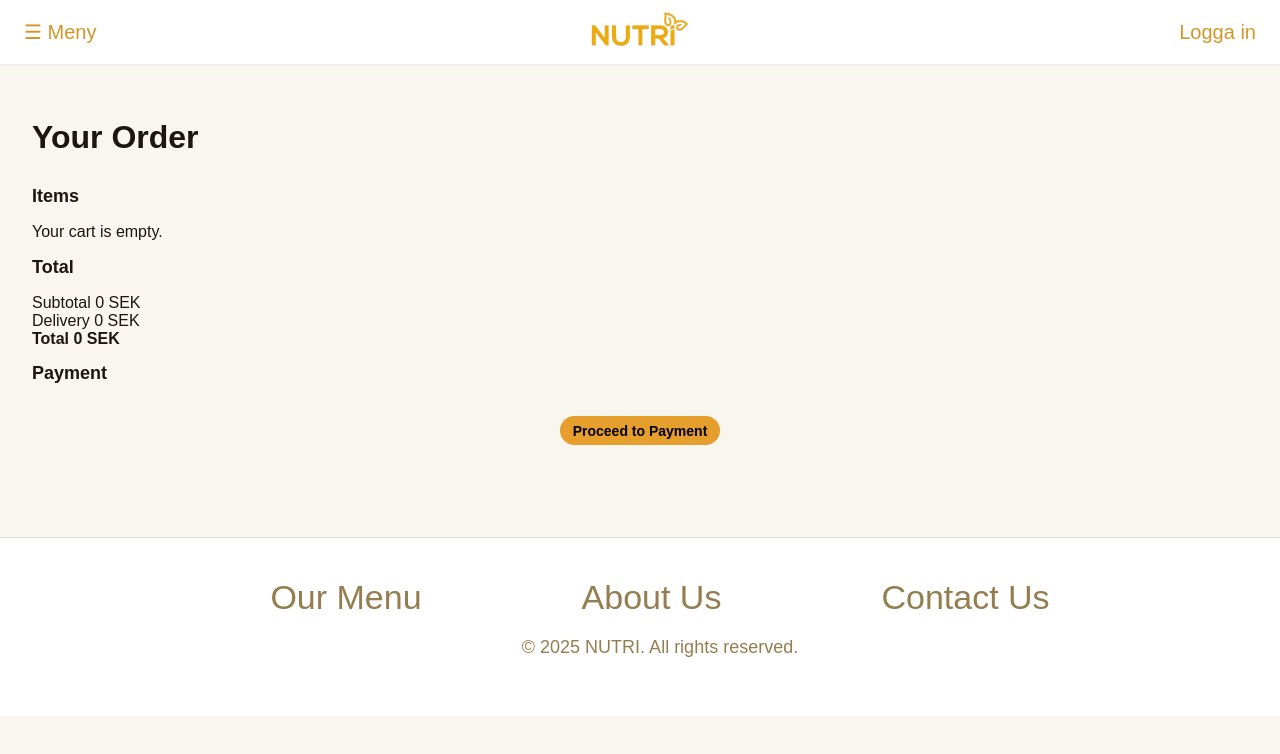
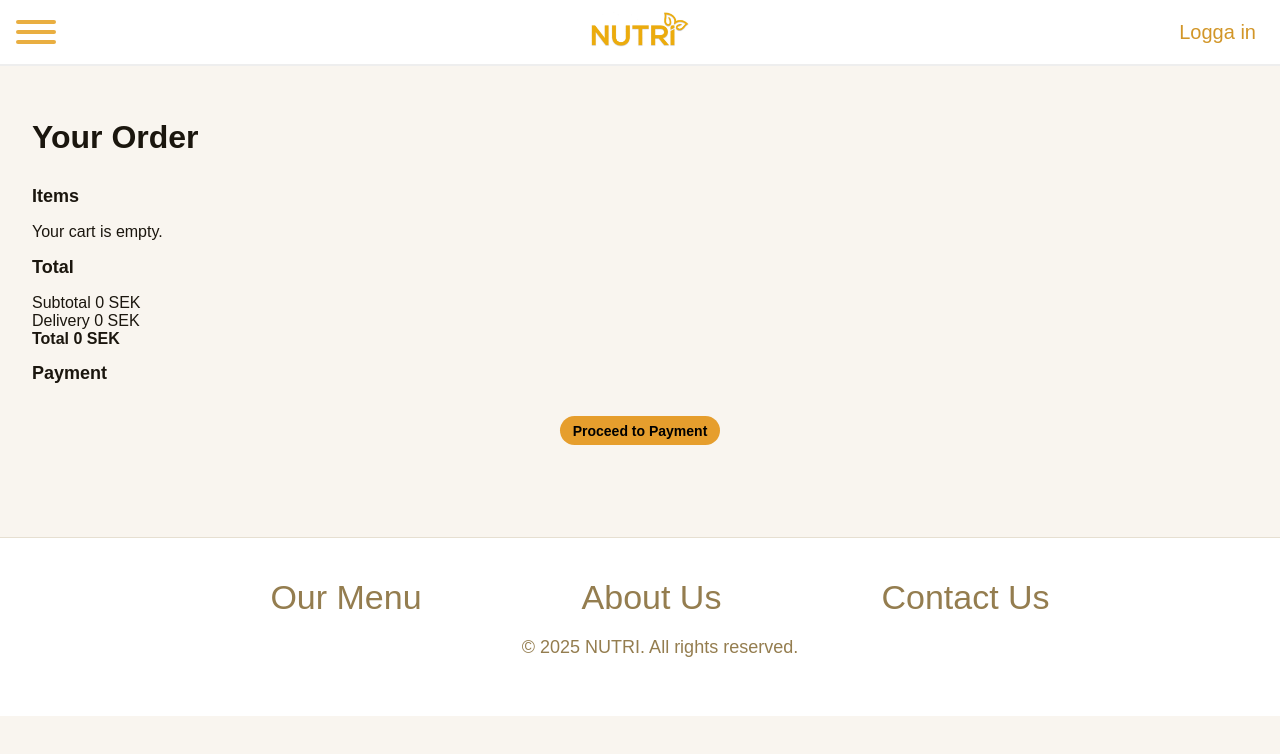
Before and after one commit to OscarLrsen/nutri-app, a React (Vite) app: page /cart in a window 1280 px wide. Shown: the top 754 px of the page. Built offline with nearby package versions, Linux system fonts and the light colour scheme.

Commit message:
Headern är ändrad

```diff
--- a/src/App.jsx
+++ b/src/App.jsx
@@ -4,15 +4,18 @@ import Menu from "./Komponenter/Menu/Menu";
 import Cart from "./Komponenter/Cart/Cart";
 import Login from "./Komponenter/Login/Login";
 
+
 function App() {
   return (
     <Router>
-      <Routes>
-        <Route path="/" element={<Home />} />
-        <Route path="/menu" element={<Menu />} />
-        <Route path="/cart" element={<Cart />} />
-        <Route path="/Login" element={<Login />} />
-      </Routes>
+      <div>
+        <Routes>
+          <Route path="/" element={<Home />} />
+          <Route path="/menu" element={<Menu />} />
+          <Route path="/cart" element={<Cart />} />
+          <Route path="/login" element={<Login />} />
+        </Routes>
+      </div>
     </Router>
   );
 }
--- a/src/Komponenter/Layout/Header.jsx
+++ b/src/Komponenter/Layout/Header.jsx
@@ -1,20 +1,46 @@
-import React from "react";
+import React, { useState } from "react";
 import "./Headerfooter.css";
 
 export default function Header() {
 
+
+const [menuOpen, setMenuOpen] = useState(false);
+
+const toggleMenu = () => {
+  setMenuOpen(prev => !prev);
+};
+
   return (
     <header className="nutri-header">
-      <div className="menu">
-        <button className="menu-btn">☰ Meny</button>
+      {/* Menyn som skjuts in */}
+      <div className={`off-screen-menu ${menuOpen ? "active" : ""}`}>
+        <ul>
+          <li onClick={toggleMenu}>Home</li>
+          <li onClick={toggleMenu}>About</li>
+          <li onClick={toggleMenu}>Contact</li>
+        </ul>
       </div>
 
+      {/* Hamburgerknapp */}
+      <nav className="menu">
+        <div
+          className={`ham-menu ${menuOpen ? "active" : ""}`}
+          onClick={toggleMenu}
+        >
+          <span></span>
+          <span></span>
+          <span></span>
+        </div>
+      </nav>
+
+      {/* Logotyp */}
       <div className="logo">
         <a href="/">
           <img src="src\Bilder\NUTRIVIT.jpeg" alt="NUTRI" />
         </a>
       </div>
 
+      {/* Login-länk */}
       <div className="login">
         <a href="/login">Logga in</a>
       </div>
--- a/src/Komponenter/Layout/HeaderFooter.css
+++ b/src/Komponenter/Layout/HeaderFooter.css
@@ -1,3 +1,73 @@
+.off-screen-menu {
+  background-color: white;
+  height: 100vh;
+  width:100%;
+  max-width: 450px;
+  position: fixed;
+  top: 0;
+  left: -450px;
+}
+
+.menu {
+  grid-area: menu;
+  display: flex;
+  align-items: center;
+  justify-content: flex-start; /* tryck till vänster */
+}
+.ham-menu {
+  height: 40px;
+  width: 40px;
+  position: relative;
+  cursor: pointer;
+}
+
+
+.ham-menu span {
+  display: block;
+  position: absolute;
+  height: 4px;
+  width: 100%;
+  background-color: #e9ae41;
+  border-radius: 2px;
+  transition: 0.3s ease;
+}
+
+.ham-menu span:nth-child(1) {
+  top: 8px;
+}
+
+.ham-menu span:nth-child(2) {
+  top: 18px;
+}
+
+.ham-menu span:nth-child(3) {
+  top: 28px;
+}
+
+
+.ham-menu.open span:nth-child(1) {
+  transform: translate(-50%, 50%) rotate(45deg);
+  top: 50%;
+}
+
+.ham-menu.open span:nth-child(2) {
+  opacity: 0;
+}
+
+.ham-menu.open span:nth-child(3) {
+  transform: translate(-50%, -50%) rotate(-45deg);
+  top: 50%;
+}
+
+
+
+
+
+
+
+
+
+
 .nutri-header {
   display: grid;
   grid-template-areas: "menu logo login";
@@ -82,6 +152,9 @@
 
 
 
+
+
+
 /* FOOTER */
 footer {
   width: 100%;
```
